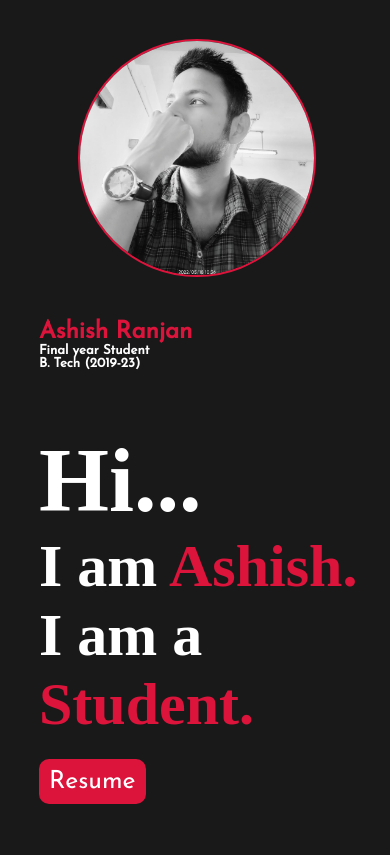
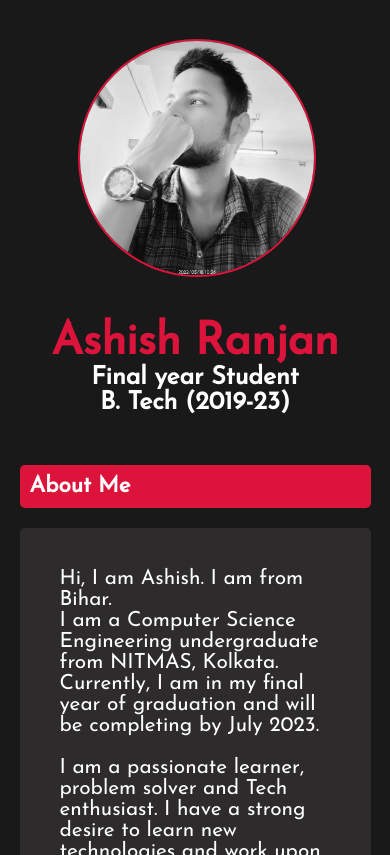
Before and after one commit to coder-vaani/Portfolio, a plain HTML site: page index.html in a window 390 px wide. Shown: the top 855 px of the page. Drawn offline with Linux system fonts and the light colour scheme.

Commit message:
Update index.css

```diff
--- a/index.css
+++ b/index.css
@@ -124,8 +124,8 @@ main {
     padding: 40px;
 }
 
-#about{
-    font-size: 120%;
+#about {
+    font-size: 130%;
 }
 
 #list-items li {
@@ -161,7 +161,7 @@ main {
     margin-left: 73px;
 }
 
-/* Intro */
+/* Big screen Intro */
 .intro {
     height: auto;
     width: 100%;
@@ -198,8 +198,9 @@ main {
 
 /* Small screen intro */
 .intro-small {
-    width: auto;
+    width: 100%;
     height: auto;
+    text-align: center;
 }
 
 .intro-small img {
@@ -212,8 +213,9 @@ main {
 
 .small-name {
     margin-top: 10%;
-    margin-left: 10%;
+    font-size: 30px;
 }
+
 /* Contact me */
 
 .links {
@@ -286,9 +288,13 @@ footer {
         width: 100%;
         margin-left: 0;
     }
+
     .intro {
-        font-size: smaller;
+        display: none;
     }
+
+
+
 }
 
 @media screen and (max-width: 800px) {
@@ -308,4 +314,5 @@ footer {
         display: none;
     }
 }
+
 /* Media queries ends */
```
